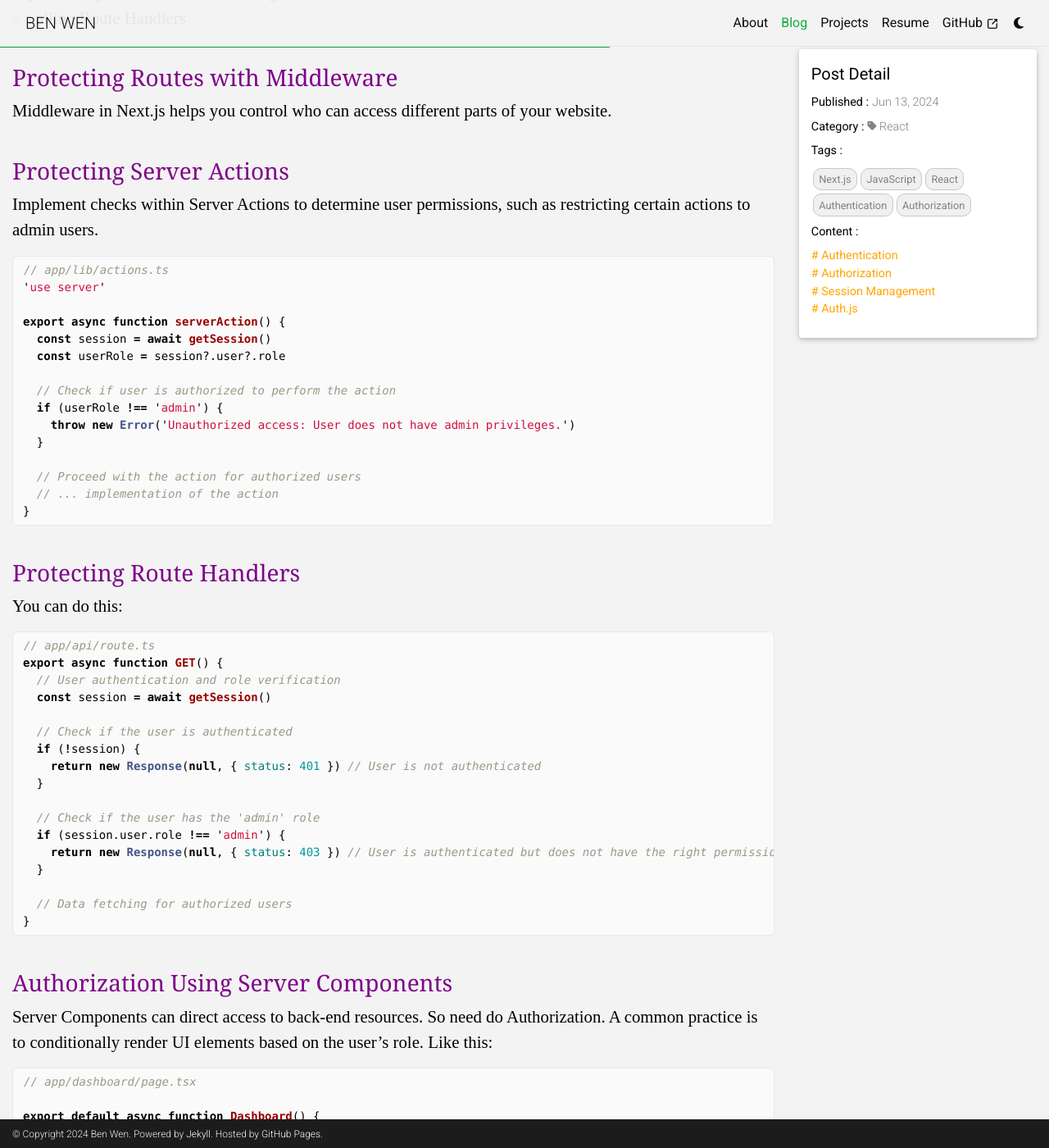
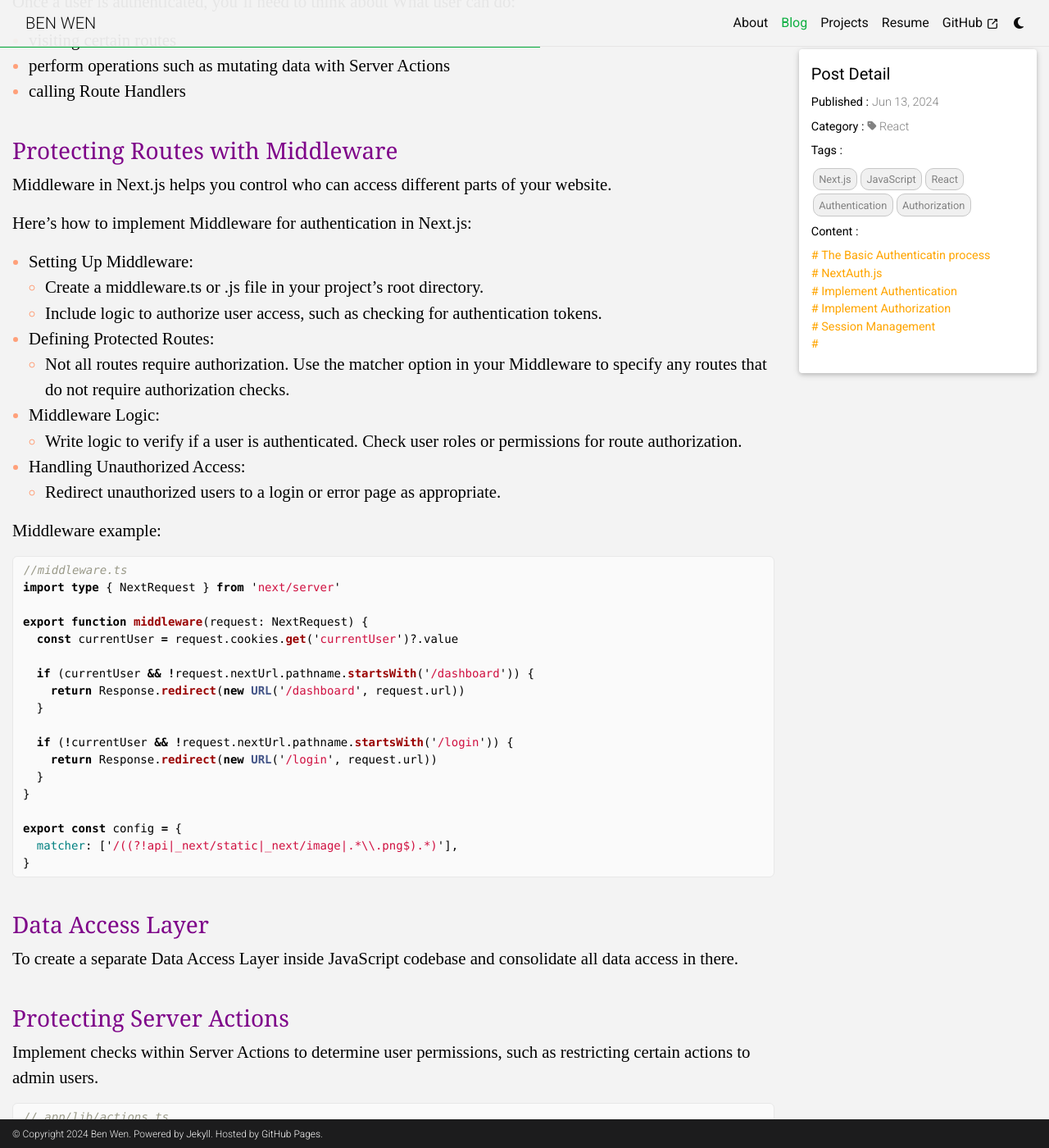
Before and after one commit to benwzj/benwzj.github.io, a Jekyll site: the page built from _posts/2024-06-13-nextjs-auth.md, in a window 1280 px wide and 1400 px high, scrolled down 2851 px. Shown: the whole window at 82% size. Built offline with Jekyll 4.4.1, drawn with Linux system fonts in a browser that asks for light colours; comment, search, counter and statistics services are not loaded; some of the changed text lies outside the part shown.

Commit message:
nextjs auth

````diff
--- a/_posts/2024-06-13-nextjs-auth.md
+++ b/_posts/2024-06-13-nextjs-auth.md
@@ -5,10 +5,12 @@
 category: React
 tags: Next.js JavaScript React Authentication Authorization
 toc:
-  - name: Authentication
-  - name: Authorization
+  - name: The Basic Authenticatin process
+  - name: NextAuth.js
+  - name: Implement Authentication
+  - name: Implement Authorization
   - name: Session Management
-  - name: Auth.js
+  - name:
 ---
 
 ## The Basic Authenticatin process
@@ -27,19 +29,20 @@
 - Logout button:
   - simply destroy the session cookie
 
+## NextAuth.js
 
-There parts will be talked about:
-Authentication, Authorization, Session Management.
+NextAuth.js is an open source auth layer for Next.js project.
+Auth.js was born out of next-auth. And it try to support more frameworks. It keep using the name "NextAuth.js" for Next.js.
 
-## Authentication
+There are 4 ways to authenticate users with Auth.js:
 
-There are many authentication solutions are compatible with Next.js. Like, Auth0, Clerk, Kinde etc.
-You can add these solutions to your application.
-They all support Modern authentication strategies, like OAuth/OpenID Connect (OIDC), Credentials-based login (Email + Password), Passwordless/Token-based authentication.
+- OAuth authentication (Sign in with Google, GitHub, LinkedIn, etc…)
+- Magic Links (Email Provider like Resend, Sendgrid, Nodemailer etc…)
+- Credentials (Username and Password, Integrating with external APIs, etc…)
+- WebAuthn (Passkeys, etc…)
 
-I use NextAuth.js in this blog. It is open source and it includes built-in support for 4 high-level authentication types - OAuth / OICD, Email magic-links, WebAuthn / Passkeys and username/password credentials.
+## Implement Authentication
 
-How NextAuth.js Work?
 The step roughly like this:
 
 ### Setting up NextAuth.js to your project
@@ -100,7 +103,7 @@
 
 Now, you can add Form Validation implement using `useFormState` (`useActionState`) and `useFormStatus`.
 
-## Authorization
+## Implement Authorization
 
 Once a user is authenticated, you'll need to think about What user can do:
 - visiting certain routes
@@ -109,6 +112,46 @@
 
 ### Protecting Routes with Middleware
 Middleware in Next.js helps you control who can access different parts of your website.
+
+Here's how to implement Middleware for authentication in Next.js:
+
+- Setting Up Middleware:
+  - Create a middleware.ts or .js file in your project's root directory.
+  - Include logic to authorize user access, such as checking for authentication tokens.
+- Defining Protected Routes:
+  - Not all routes require authorization. Use the matcher option in your Middleware to specify any routes that do not require authorization checks.
+- Middleware Logic:
+  - Write logic to verify if a user is authenticated. Check user roles or permissions for route authorization.
+- Handling Unauthorized Access:
+  - Redirect unauthorized users to a login or error page as appropriate.
+
+Middleware example:
+```ts
+//middleware.ts
+import type { NextRequest } from 'next/server'
+
+export function middleware(request: NextRequest) {
+  const currentUser = request.cookies.get('currentUser')?.value
+
+  if (currentUser && !request.nextUrl.pathname.startsWith('/dashboard')) {
+    return Response.redirect(new URL('/dashboard', request.url))
+  }
+
+  if (!currentUser && !request.nextUrl.pathname.startsWith('/login')) {
+    return Response.redirect(new URL('/login', request.url))
+  }
+}
+
+export const config = {
+  matcher: ['/((?!api|_next/static|_next/image|.*\\.png$).*)'],
+}
+```
+
+
+### Data Access Layer
+
+To create a separate Data Access Layer inside JavaScript codebase and consolidate all data access in there.
+
 
 ### Protecting Server Actions
 Implement checks within Server Actions to determine user permissions, such as restricting certain actions to admin users.
@@ -217,20 +258,6 @@
 }
 ```
 
-## Auth.js (NextAuth.js)
-
-Auth.js was born out of next-auth. And it try to support more frameworks. It keep using the name "NextAuth.js" for Next.js.
-
-There are 4 ways to authenticate users with Auth.js:
-
-- OAuth authentication (Sign in with Google, GitHub, LinkedIn, etc…)
-- Magic Links (Email Provider like Resend, Sendgrid, Nodemailer etc…)
-- Credentials (Username and Password, Integrating with external APIs, etc…)
-- WebAuthn (Passkeys, etc…)
-
-
-
-
 ## FAQ
 
 - How NextAuth.js implement OIDC authentication?
@@ -240,3 +267,4 @@
 
 - [NextAuth.js Doc](https://next-auth.js.org)
 - [Auth.js Doc](https://authjs.dev/reference/next-auth).
+- [Blog: Security in Next.js](https://nextjs.org/blog/security-nextjs-server-components-actions)
````
Also changed, not shown: other parts of _posts/2024-06-13-nextjs-auth.md (+0 -2 lines), _posts/2024-06-15-all-about-auth.md (+37 -11 lines).
